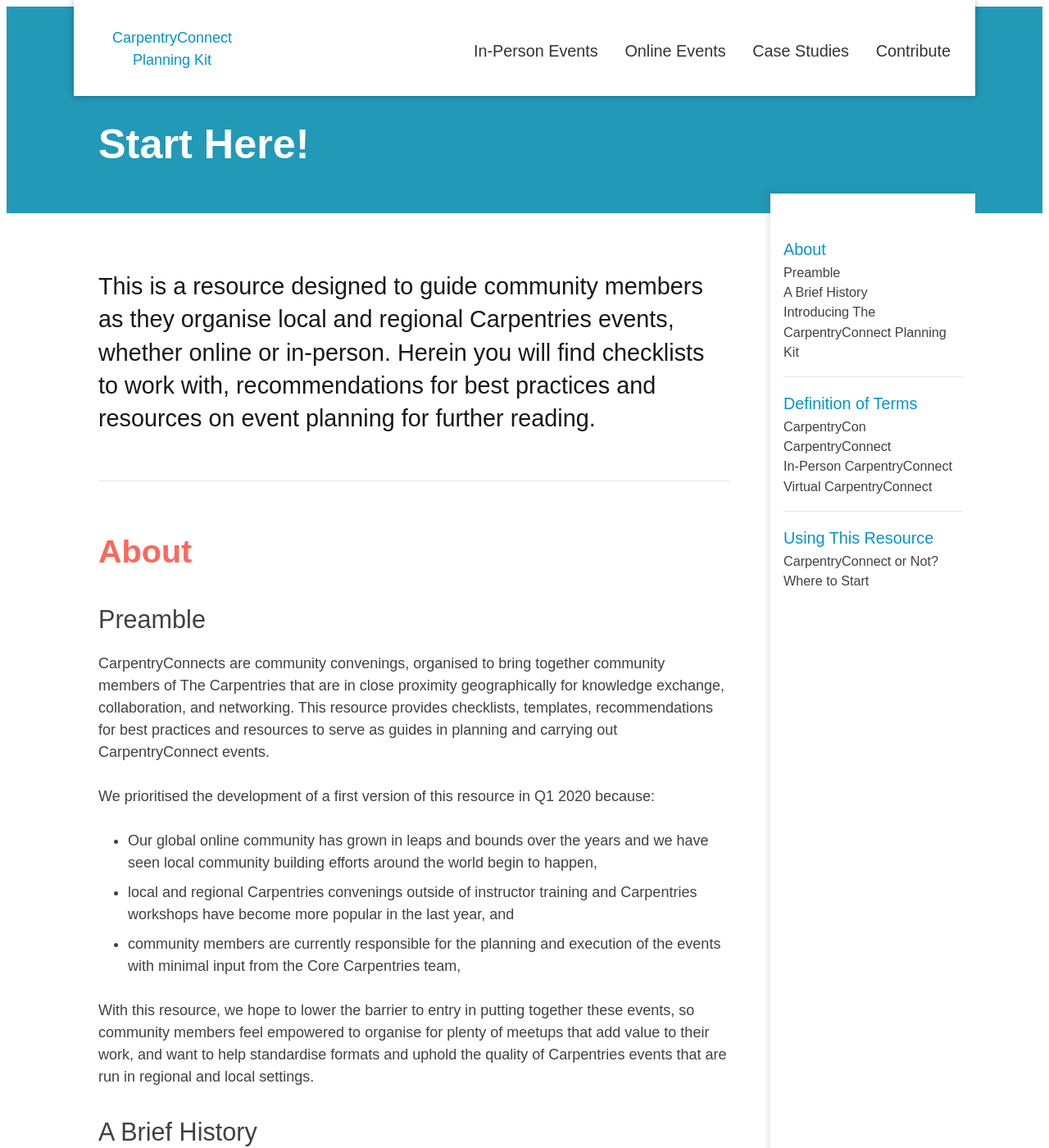
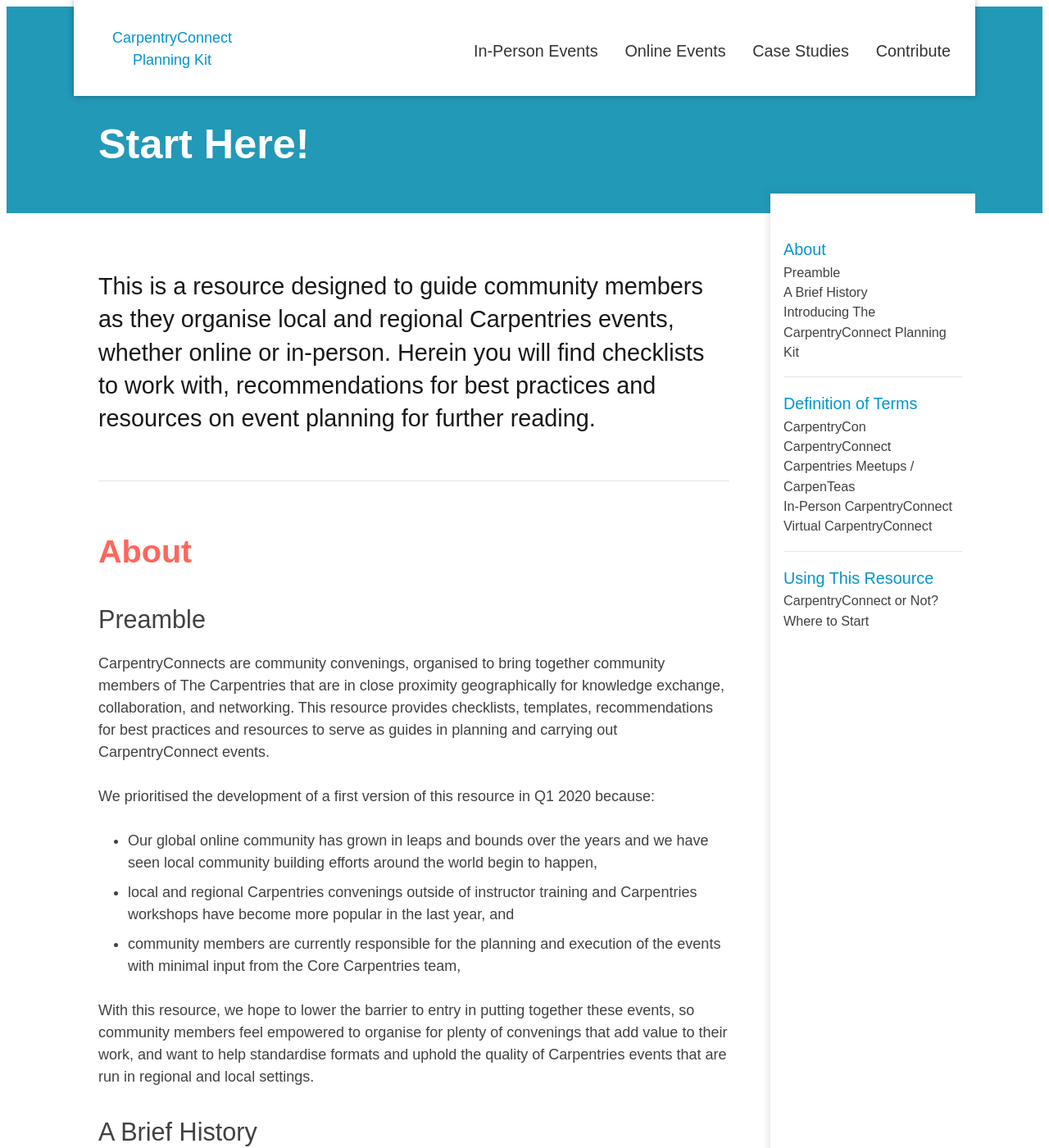
Before and after one commit to CarpentryConnect/carpentryconnect.org, a Jekyll site: the page built from index.markdown, in a window 1280 px wide and 1400 px high. Shown: the whole window at 82% size. Built offline with Jekyll 4.4.1, drawn with Linux system fonts in a browser that asks for light colours; nearby versions of some CDN libraries; some of the changed text lies outside the part shown.

Commit message:
adding Kari's suggested edits to the homepage

```diff
--- a/index.markdown
+++ b/index.markdown
@@ -44,7 +44,7 @@ We prioritised the development of a first version of this resource in Q1 2020 be
 - local and regional Carpentries convenings outside of instructor training and Carpentries workshops  have become more popular in the last year, and
 - community members are currently responsible for the planning and execution of the events with minimal input from the Core Carpentries team,
 
-With this resource, we hope to lower the barrier to entry in putting together these events, so community members feel empowered to organise for plenty of meetups that add value to their work, and want to help standardise formats and uphold the quality of Carpentries  events that are run in regional and local settings.
+With this resource, we hope to lower the barrier to entry in putting together these events, so community members feel empowered to organise for plenty of convenings that add value to their work, and want to help standardise formats and uphold the quality of Carpentries  events that are run in regional and local settings.
 
 ### A Brief History
 
@@ -81,6 +81,8 @@ Local or regional events where Carpentries community members convene for more fo
 
 By definition, CarpentryConnects should span for at least one day and cover discussions and sessions that are not Carpentries Workshops or Carpentries Instructor Training.
 
+### Carpentries Meetups / CarpenTeas
+
 Local community convenings that take place over a few hours, or repeat periodically, would be considered _Carpentries Meetups_ or _CarpenTeas_ rather than CarpentryConnects.
 
 ### In-Person CarpentryConnect
```
